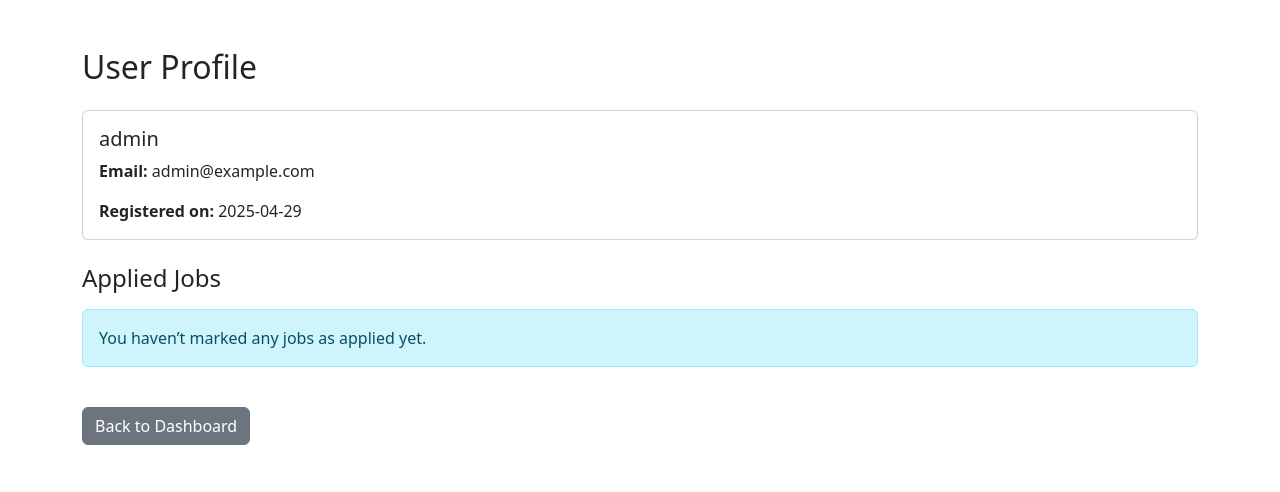
After one commit to ashmithhmaddala/job-board-app, a Flask app: page /profile in a window 1280 px wide. The commit adds this page. Shown: the top 492 px of the page. Run offline with Flask 3, Linux system fonts and the light colour scheme; a user stored in the database is signed in.

Commit message:
Add user profile and applied jobs tracking

```diff
--- a/app.py
+++ b/app.py
@@ -27,6 +27,12 @@ scheduler = APScheduler()
 scheduler.init_app(app)
 scheduler.api_enabled = True
 
+# --- Many-to-many relationship for applied jobs ---
+applied_jobs = db.Table('applied_jobs',
+    db.Column('user_id', db.Integer, db.ForeignKey('user.id')),
+    db.Column('job_id', db.Integer, db.ForeignKey('job_posting.id'))
+)
+
 COMPANIES = {
     "Banks": ["JP Morgan", "Morgan Stanley", "Goldman Sachs", "Wells Fargo"],
     "Tech Firms": ["Google", "Microsoft", "Amazon", "Apple", "NVidia", "Atlassian", "Meta", "Texas Instruments",
@@ -50,6 +56,7 @@ class User(UserMixin, db.Model):
     is_admin = db.Column(db.Boolean, default=False)
     created_at = db.Column(db.DateTime, default=datetime.datetime.now)
     last_login = db.Column(db.DateTime)
+    applied = db.relationship('JobPosting', secondary=applied_jobs, backref='applicants')
 
 class JobPosting(db.Model):
     id = db.Column(db.Integer, primary_key=True)
@@ -65,7 +72,6 @@ class JobPosting(db.Model):
     date_posted = db.Column(db.DateTime)
     date_added = db.Column(db.DateTime, default=datetime.datetime.now)
 
-# --- CREATE TABLES AND ADMIN USER ON STARTUP ---
 with app.app_context():
     db.create_all()
     if not User.query.first():
@@ -153,29 +159,22 @@ def dashboard():
     category_filter = request.args.get('category', '')
     company_filter = request.args.get('company', '')
     location_filter = request.args.get('location', '')
-    sort_by = request.args.get('sort_by', 'date_added')  # New sort parameter
-
+    sort_by = request.args.get('sort_by', 'date_added')
     query = JobPosting.query
-
     if category_filter:
         query = query.filter_by(category=category_filter)
     if company_filter:
         query = query.filter_by(company=company_filter)
     if location_filter:
         query = query.filter(JobPosting.location.contains(location_filter))
-
-    # Add sorting logic
     if sort_by == 'date_posted':
         jobs = query.order_by(JobPosting.date_posted.desc())
-    else:  # Default to date_added
+    else:
         jobs = query.order_by(JobPosting.date_added.desc())
-
     jobs = jobs.paginate(page=page, per_page=15)
-
     categories = db.session.query(JobPosting.category).distinct().all()
     companies = db.session.query(JobPosting.company).distinct().all()
     locations = db.session.query(JobPosting.location).distinct().all()
-
     return render_template('dashboard.html',
                           jobs=jobs,
                           categories=categories,
@@ -184,8 +183,34 @@ def dashboard():
                           current_category=category_filter,
                           current_company=company_filter,
                           current_location=location_filter,
-                          current_sort=sort_by)  # Add current_sort to context
+                          current_sort=sort_by)
 
+@app.route('/profile')
+@login_required
+def profile():
+    return render_template('profile.html', user=current_user)
+
+@app.route('/apply/<int:job_id>')
+@login_required
+def apply_job(job_id):
+    job = JobPosting.query.get_or_404(job_id)
+    if job not in current_user.applied:
+        current_user.applied.append(job)
+        db.session.commit()
+        flash('Job added to your applied list!', 'success')
+    else:
+        flash('You have already marked this job as applied.', 'info')
+    return redirect(request.referrer or url_for('dashboard'))
+
+@app.route('/unapply/<int:job_id>')
+@login_required
+def unapply_job(job_id):
+    job = JobPosting.query.get_or_404(job_id)
+    if job in current_user.applied:
+        current_user.applied.remove(job)
+        db.session.commit()
+        flash('Job removed from your applied list.', 'info')
+    return redirect(request.referrer or url_for('profile'))
 
 @app.route('/admin')
 @login_required
--- /dev/null
+++ b/templates/profile.html
@@ -0,0 +1,41 @@
+<!DOCTYPE html>
+<html lang="en">
+<head>
+    <meta charset="UTF-8">
+    <title>Your Profile</title>
+    <link href="https://cdn.jsdelivr.net/npm/bootstrap@5.3.0-alpha1/dist/css/bootstrap.min.css" rel="stylesheet">
+</head>
+<body>
+<div class="container py-5">
+    <h2 class="mb-4">User Profile</h2>
+    <div class="card mb-4">
+        <div class="card-body">
+            <h5 class="card-title">{{ user.username }}</h5>
+            <p class="card-text"><strong>Email:</strong> {{ user.email }}</p>
+            <p class="card-text"><strong>Registered on:</strong> {{ user.created_at.strftime('%Y-%m-%d') }}</p>
+        </div>
+    </div>
+    <h4 class="mb-3">Applied Jobs</h4>
+    {% if user.applied %}
+        <div class="list-group">
+            {% for job in user.applied %}
+                <div class="list-group-item d-flex justify-content-between align-items-center">
+                    <div>
+                        <strong>{{ job.title }}</strong> at {{ job.company }}
+                        <br>
+                        <small>{{ job.location }} | {{ job.date_posted.strftime('%Y-%m-%d') if job.date_posted else 'Unknown' }}</small>
+                    </div>
+                    <div>
+                        <a href="{{ job.application_link }}" target="_blank" class="btn btn-primary btn-sm">View</a>
+                        <a href="{{ url_for('unapply_job', job_id=job.id) }}" class="btn btn-outline-danger btn-sm">Remove</a>
+                    </div>
+                </div>
+            {% endfor %}
+        </div>
+    {% else %}
+        <div class="alert alert-info">You haven’t marked any jobs as applied yet.</div>
+    {% endif %}
+    <a href="{{ url_for('dashboard') }}" class="btn btn-secondary mt-4">Back to Dashboard</a>
+</div>
+</body>
+</html>
```
Also changed, not shown: templates/dashboard.html (+15 -1 lines).
